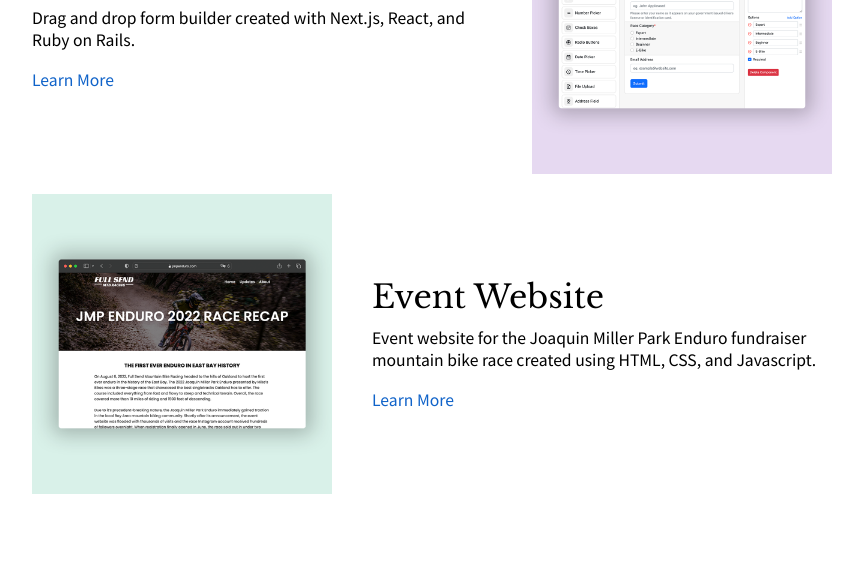
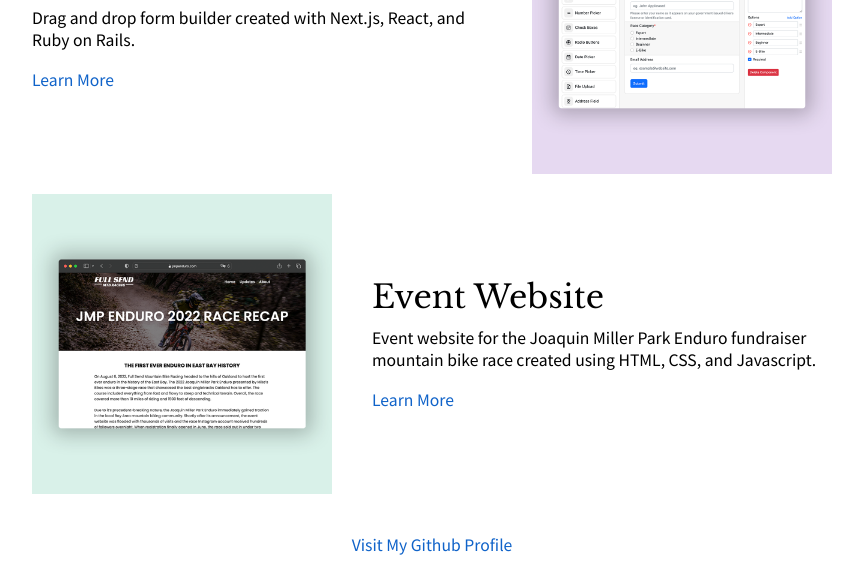
Before and after one commit to nikodittmar/portfolio, a plain HTML site: page index.html in a window 1280 px wide. Shown: the part 638-1214 px from the top of the page, without its empty margins (208-1071 px from the left). Before the commit the page ends 1152 px from the top, so only its background shows below. Drawn offline with nearby package versions, Linux system fonts and the light colour scheme.

Commit message:
Added Github Link

```diff
--- a/index.html
+++ b/index.html
@@ -51,5 +51,8 @@
             </div>
         </div>
     </div>
+    <div class="github-link-container">
+        <a class="github-link" href="https://github.com/nikodittmar" target="_blank">Visit My Github Profile</a>
+    </div>
 </body>
 </html>
--- a/styles.css
+++ b/styles.css
@@ -85,3 +85,16 @@
     color: rgb(16, 99, 201);
     font-size: 1.1rem;
 }
+
+.github-link-container {
+    display: flex;
+    justify-content: center;
+    margin-top: 40px;
+    margin-bottom: 20px;
+}
+
+.github-link {
+    text-decoration: none;
+    color: rgb(16, 99, 201);
+    font-size: 1.1rem;
+}
```
